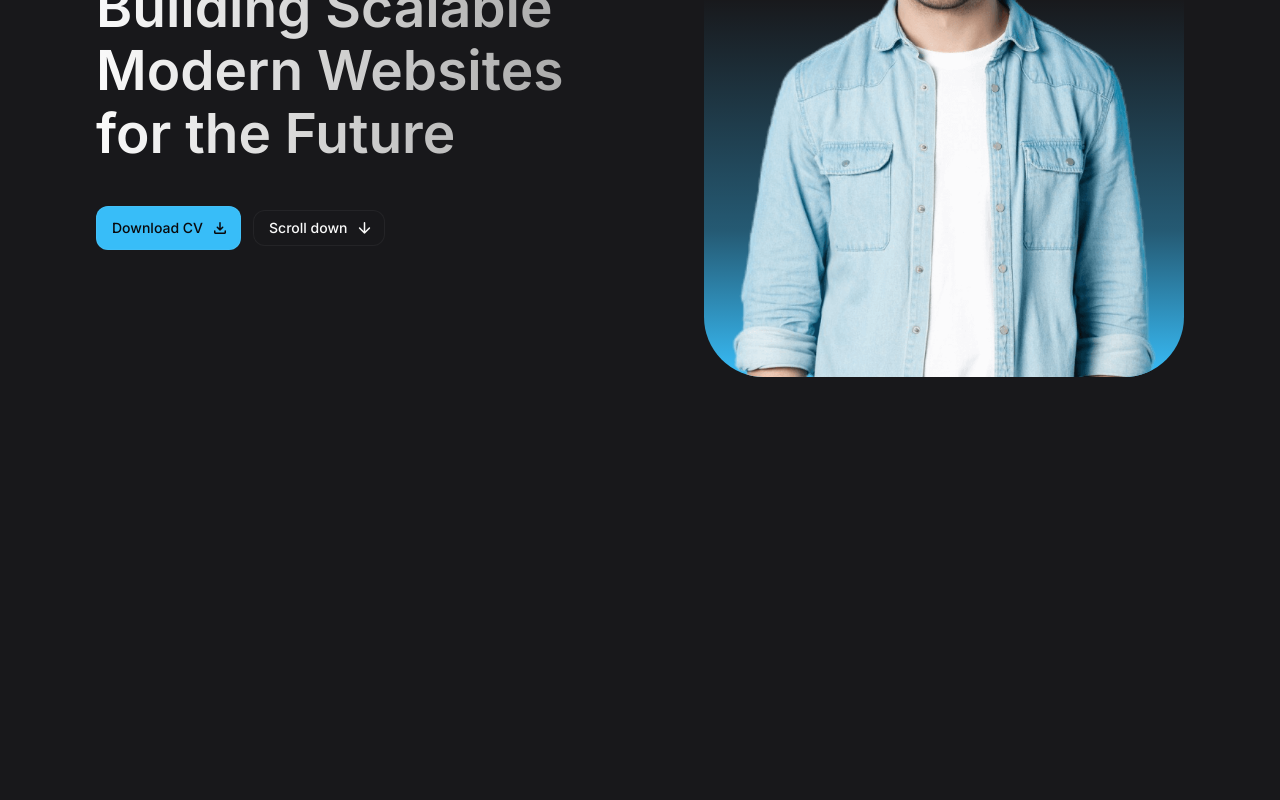
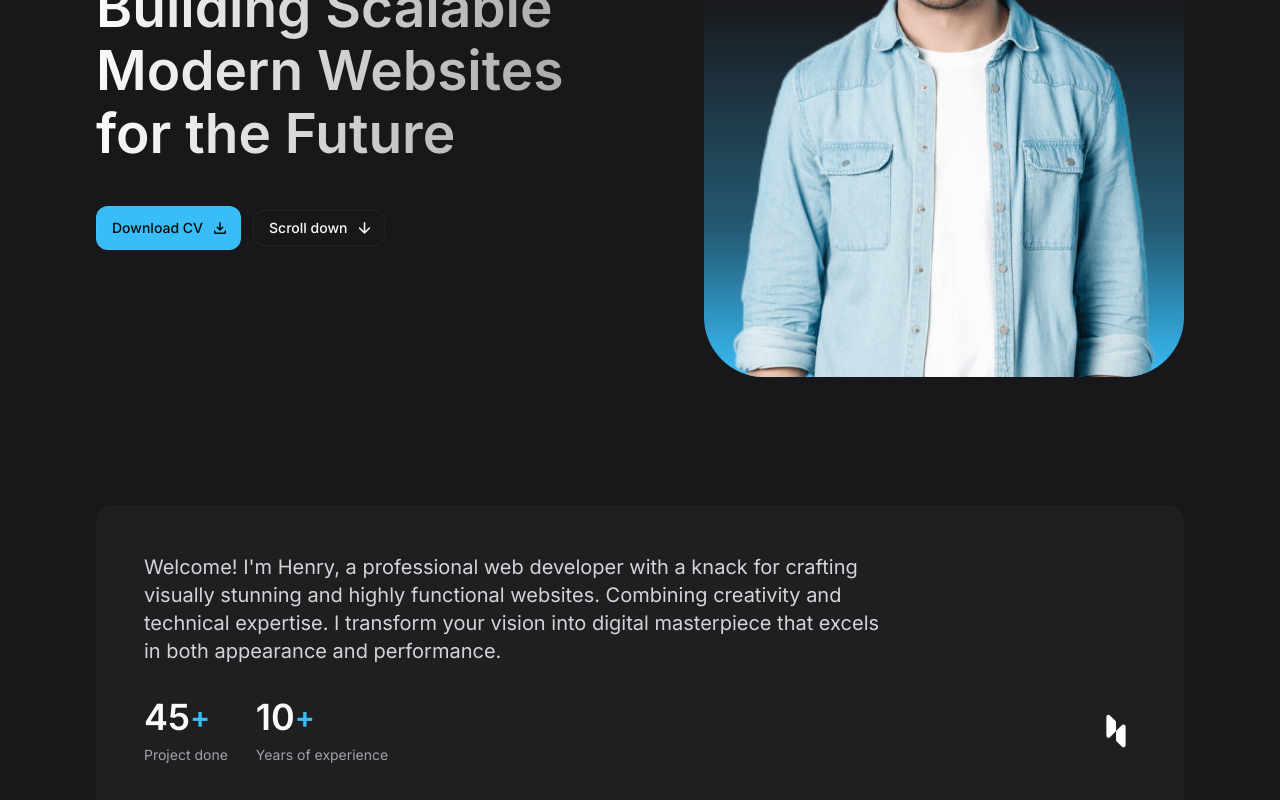
Before and after one commit to ZufarovAbdulla99/portfolio, a React (Vite) app: page / in a window 1280 px wide. Shown: the part 352-1152 px from the top of the page. Before the commit the page ends 800 px from the top, so only its background shows below. Built offline with nearby package versions, Linux system fonts and the light colour scheme.

Commit message:
About section added

```diff
--- a/src/App.tsx
+++ b/src/App.tsx
@@ -1,6 +1,7 @@
 // Components
 import Header from "./components/Header";
 import Hero from "./components/Hero";
+import About from "./components/About";
 
 const App = () => {
   return (
@@ -8,6 +9,7 @@
       <Header />
       <main>
         <Hero />
+        <About />
       </main>
     </>
   );
--- /dev/null
+++ b/src/components/About.tsx
@@ -0,0 +1,55 @@
+
+// Types
+import { IAboutItemType } from "../types/AboutItemType";
+
+const aboutItems: IAboutItemType[] = [
+  {
+    label: "Project done",
+    number: 45,
+  },
+  {
+    label: "Years of experience",
+    number: 10,
+  },
+];
+
+const About = () => {
+  return (
+    <section id="about" className="section">
+      <div className="container">
+        <div className="bg-zinc-800/50 p-7 rounded-2xl md:p-12 ">
+          <p className="text-zinc-300 mb-4 md:mb-8 md:text-xl md:max-w-[60ch]">
+            Welcome! I&apos;m Henry, a professional web developer with a knack
+            for crafting visually stunning and highly functional websites.
+            Combining creativity and technical expertise. I transform your
+            vision into digital masterpiece that excels in both appearance and
+            performance.
+          </p>
+
+          <div className="flex flex-wrap items-center gap-4 md:gap-7">
+            {aboutItems.map((aboutItem: IAboutItemType, key: number) => (
+              <div key={key}>
+                <div className="flex items-center md:mb-2">
+                  <span className="text-2xl font-semibold md:text-4xl">{aboutItem.number}</span>
+                  <span className="text-sky-400 font-semibold md:text-3xl">+</span>
+                </div>
+
+                <p className="text-sm text-zinc-400">{aboutItem.label}</p>
+              </div>
+            ))}
+
+            <img
+              src="/images/logo.svg"
+              alt="Logo"
+              width={30}
+              height={30}
+              className="ml-auto md:w-[40px] md:h-[40px]"
+            />
+          </div>
+        </div>
+      </div>
+    </section>
+  );
+};
+
+export default About;
--- a/src/components/Button.tsx
+++ b/src/components/Button.tsx
@@ -1,14 +1,13 @@
+// Node modules
 import { FC } from "react";
+
+// Types
+import { IButtonType } from "../types/ButtonType";
+
 
 // Primary Button
 
-const ButtonPrimary: FC<{
-  href?: string;
-  target?: string;
-  label: string;
-  icon: string;
-  classes?: string;
-}> = ({ href, target = "_self", label, icon, classes }) => {
+const ButtonPrimary: FC<IButtonType> = ({ href, target = "_self", label, icon, classes }) => {
   if (href) {
     return (
       <a href={href} target={target} className={"btn btn-primary" + classes}>
@@ -38,13 +37,7 @@
 
 // Outline Button
 
-const ButtonOutline: FC<{
-    href?: string;
-    target?: string;
-    label: string;
-    icon: string;
-    classes?: string;
-  }> = ({ href, target = "_self", label, icon, classes }) => {
+const ButtonOutline: FC<IButtonType> = ({ href, target = "_self", label, icon, classes }) => {
     if (href) {
       return (
         <a href={href} target={target} className={"btn btn-outline" + classes}>
--- a/src/index.css
+++ b/src/index.css
@@ -46,6 +46,10 @@
 
 .img-cover {
   @apply w-full h-full object-cover;
+}
+
+.section {
+  @apply pt-20 lg:pt-32
 }
 
 /* COMPONENTS */
--- /dev/null
+++ b/src/types/AboutItemType.ts
@@ -0,0 +1,4 @@
+export interface IAboutItemType {
+  label: string;
+  number: number;
+}
--- /dev/null
+++ b/src/types/ButtonType.ts
@@ -0,0 +1,7 @@
+export interface IButtonType {
+  href?: string;
+  target?: string;
+  label: string;
+  icon: string;
+  classes?: string;
+}
```
